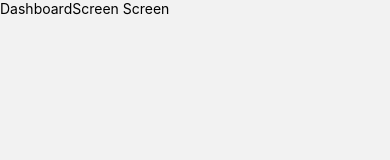
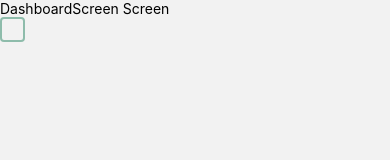
Before and after one commit to KevinAHarley/Household-Bill-Tracker, a React Native app: screen /DashboardScreen in a window 390 px wide. Shown: the top 160 px of the page. Built offline with nearby package versions, Linux system fonts and the light colour scheme.

Commit message:
Create checkbox component

```diff
--- a/package.json
+++ b/package.json
@@ -22,7 +22,6 @@
     "react-native-safe-area-context": "^4.7.3",
     "react-native-screens": "~3.22.0",
     "react-native-svg": "^13.14.0",
-    "react-native-vector-icons": "^10.0.0",
     "typescript": "^5.2.2"
   },
   "devDependencies": {
--- /dev/null
+++ b/src/components/Checkbox/Checkbox.styles.tsx
@@ -0,0 +1,21 @@
+import { StyleSheet } from "react-native";
+
+import config from "config";
+
+const styles = StyleSheet.create({
+  container: {
+    flexDirection: "row",
+    alignItems: "center",
+  },
+  checkbox: {
+    borderColor: config.colors.primary,
+    borderWidth: 2,
+    borderRadius: 4,
+  },
+  text: {
+    paddingLeft: 8,
+    color: config.colors.primary,
+  },
+});
+
+export default styles;
--- /dev/null
+++ b/src/components/Checkbox/Checkbox.tsx
@@ -0,0 +1,42 @@
+import { useState } from "react";
+import { Pressable, Text, View } from "react-native";
+
+import Icon from "@expo/vector-icons/FontAwesome5";
+
+import config from "config";
+
+import styles from "./Checkbox.styles";
+
+type CheckboxProps = {
+  label?: string;
+  size?: number;
+  onPress?: () => void;
+};
+
+const Checkbox = ({ label, size = 25, onPress }: CheckboxProps) => {
+  const [checked, setChecked] = useState(false);
+
+  return (
+    <View style={styles.container}>
+      <Pressable
+        style={[
+          {
+            height: size,
+            width: size,
+          },
+          styles.checkbox,
+        ]}
+        onPress={() => {
+          setChecked(!checked), onPress && onPress();
+        }}
+      >
+        {checked ? (
+          <Icon name="check" size={size - 5} color={config.colors.primary} />
+        ) : null}
+      </Pressable>
+      {label ? <Text style={styles.text}>{label}</Text> : null}
+    </View>
+  );
+};
+
+export default Checkbox;
--- /dev/null
+++ b/src/components/Checkbox/index.ts
@@ -0,0 +1,3 @@
+import Checkbox from "./Checkbox";
+
+export default Checkbox;
--- a/src/screens/Authenticated/DashboardScreen/DashboardScreen.tsx
+++ b/src/screens/Authenticated/DashboardScreen/DashboardScreen.tsx
@@ -1,9 +1,12 @@
 import { Text, View } from "react-native";
+
+import Checkbox from "components/Checkbox";
 
 const DashboardScreen = () => {
   return (
     <View>
       <Text>DashboardScreen Screen</Text>
+      <Checkbox />
     </View>
   );
 };
```
Also changed, not shown: 1 other file (tests, documents, lock files or other folders).
